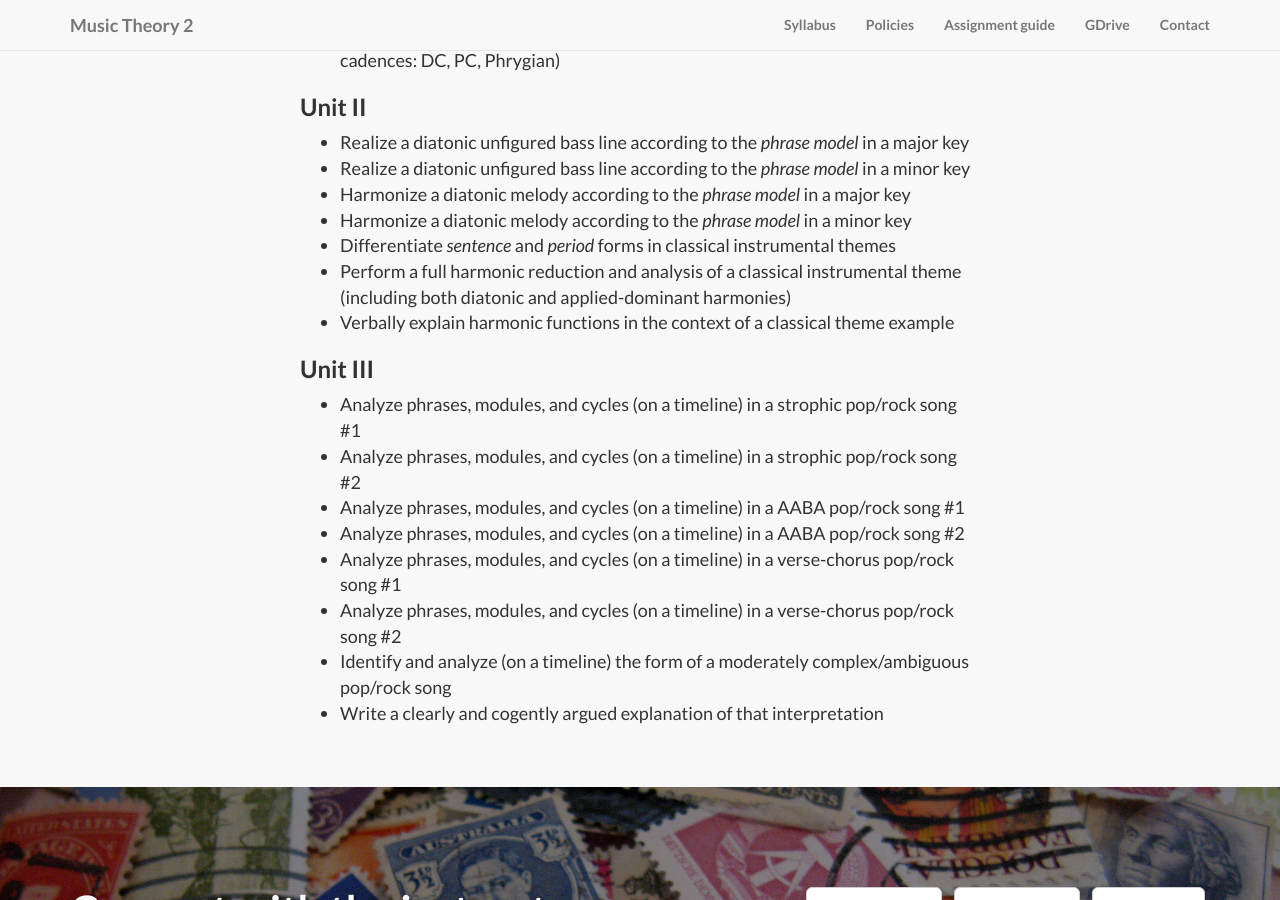
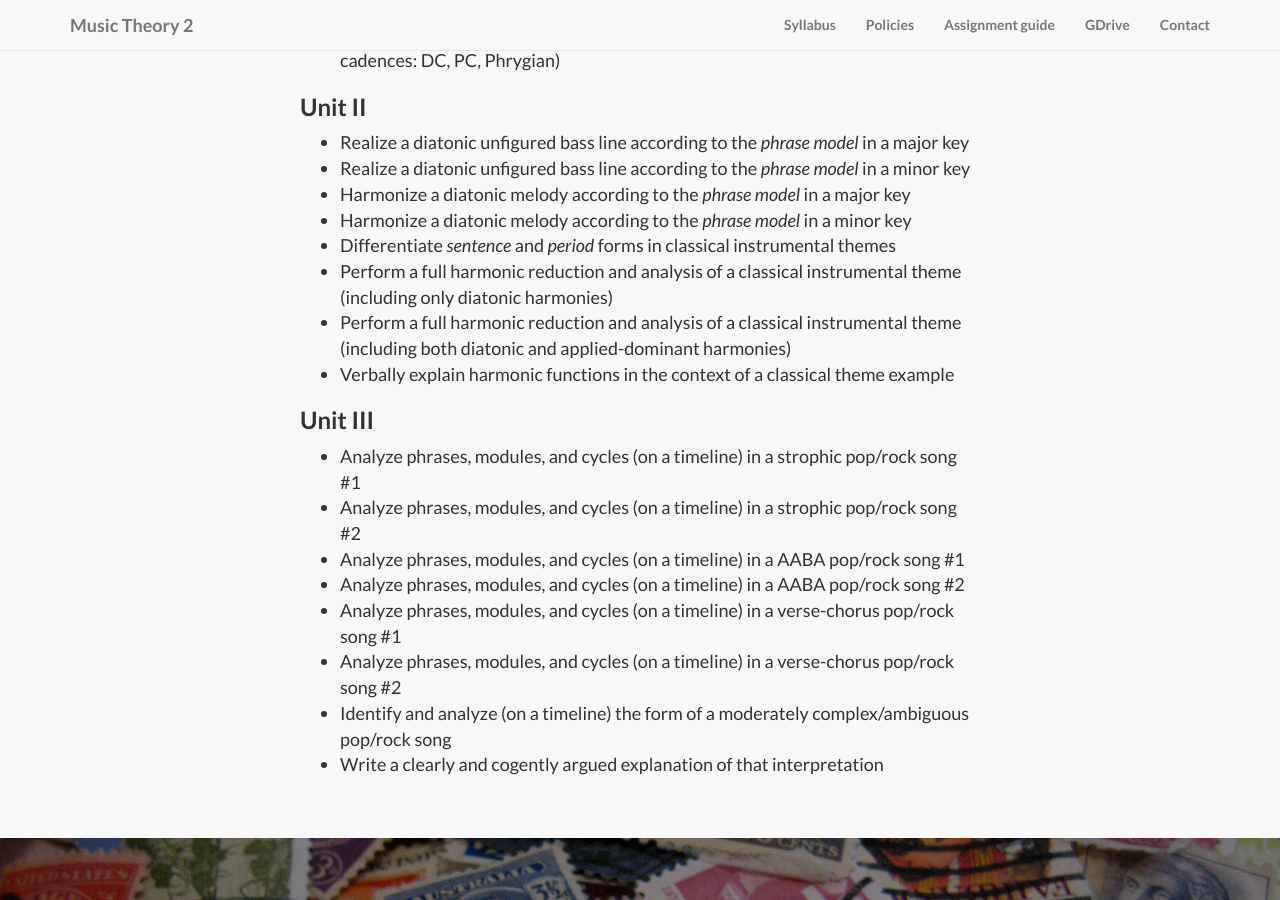
Before and after one commit to kshaffer/theory2, a Jekyll site: the page built from assessments.md, in a window 1280 px wide and 900 px high, scrolled down 3574 px. Built offline with Jekyll 4.4.1, drawn with Linux system fonts in a browser that asks for light colours; nearby versions of some CDN libraries; library files that are not in the unit come from our copies.

Commit message:
Unit 2 objectives update

```diff
--- a/assessments.md
+++ b/assessments.md
@@ -72,6 +72,7 @@ Following is a list of specific concepts/skills that will form the basis for the
 - Harmonize a diatonic melody according to the *phrase model* in a major key
 - Harmonize a diatonic melody according to the *phrase model* in a minor key
 - Differentiate *sentence* and *period* forms in classical instrumental themes
+- Perform a full harmonic reduction and analysis of a classical instrumental theme (including only diatonic harmonies)
 - Perform a full harmonic reduction and analysis of a classical instrumental theme (including both diatonic and applied-dominant harmonies)
 - Verbally explain harmonic functions in the context of a classical theme example
 
```
Also changed, not shown: 1 other file.
